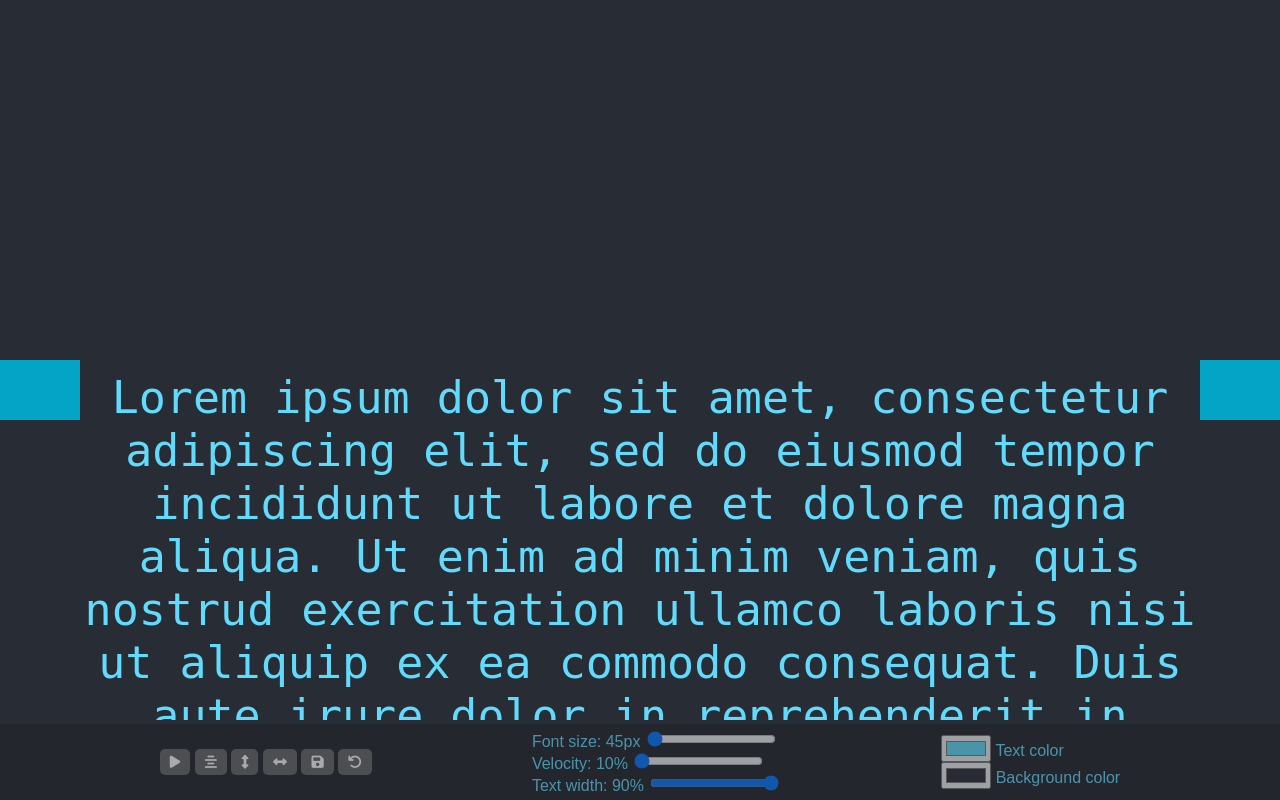
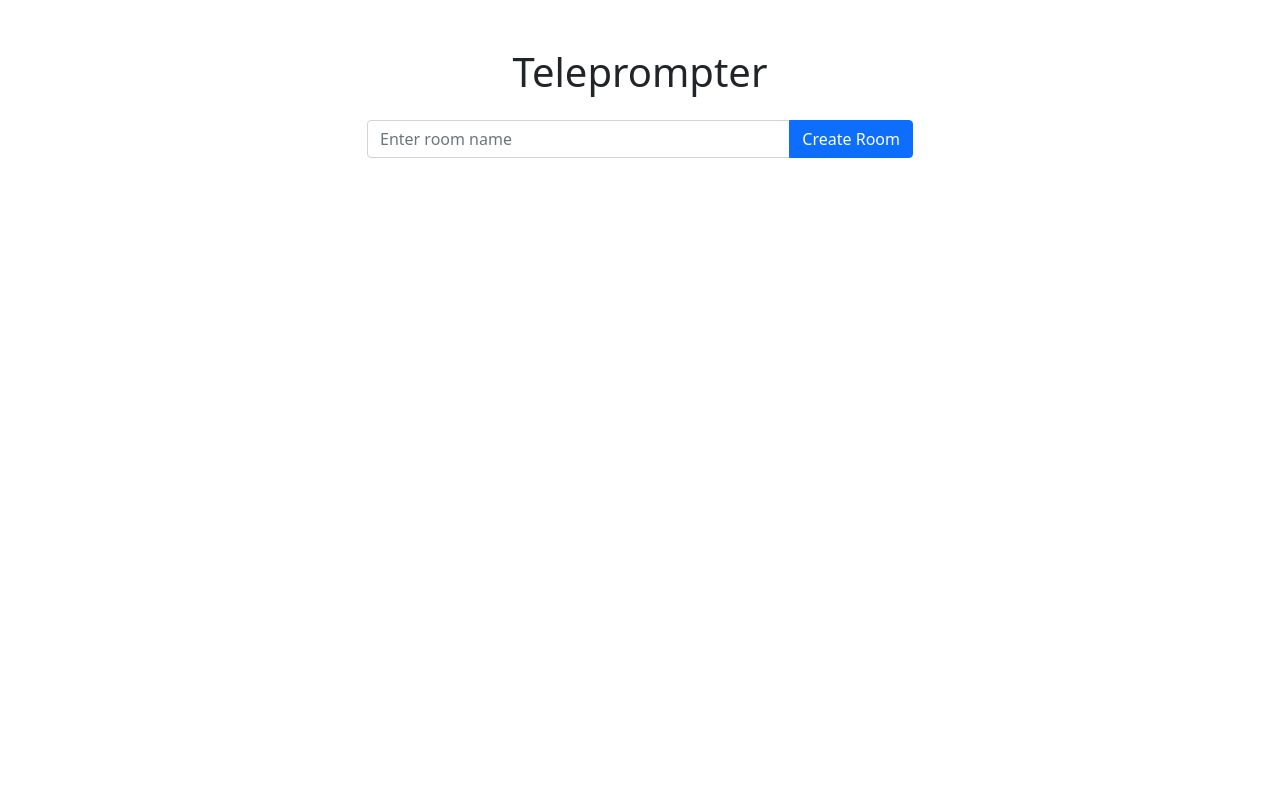
Before and after one commit to SwayLtd/Teleprompter, a Flask app: page / in a window 1280 px wide. Run offline with Flask 3, Linux system fonts and the light colour scheme; data that the repository does not hold is empty; some libraries are stand-ins or nearby versions; grey boxes are pictures that could not be loaded.

Commit message:
Room system with names and IDs
Changing the system to be able to create rooms with unique ID and custom or auto-generated room names.

+ Redirection to room not found page
+ Redirection to URL/r/ROOM_ID

> Renaming files to room.***

* Fixing index.html style.

```diff
--- a/app.py
+++ b/app.py
@@ -1,47 +1,86 @@
-from flask import Flask, render_template, session, request, jsonify
-from flask_socketio import SocketIO, emit
+from flask import Flask, render_template, session, request, jsonify, redirect, url_for
+from flask_socketio import SocketIO, emit, join_room, leave_room
+import random, string
 
+# Initialize Flask app and SocketIO
 app = Flask(__name__)
 app.config['SECRET_KEY'] = 'bewr_prompter'
 socketio = SocketIO(app)
 
 # A dictionary to store the state data
-state = {}
+room_state = {}
 
-@app.route('/save_state', methods=['POST'])
-def save_state():
-    global state
-    state = request.get_json()
-    return jsonify({'result': 'success'})
+# Function to generate a random ID with a default length of 11
+def generate_random_id(length=11):
+    allowed_chars = string.ascii_letters + string.digits + '-_'
+    return ''.join(random.choice(allowed_chars) for _ in range(length))
 
-@app.route('/load_state', methods=['GET'])
-def load_state():
-    return jsonify(state)
-
+# Route for the creation of a new room
 @app.route('/')
 def index():
     return render_template('index.html')
 
+# Route to create a new room
+@app.route('/create_room', methods=['POST'])
+def create_room():
+    room_name = request.form.get('room_name', '').strip()
+    room_id = generate_random_id()
+    room_state[room_id] = {'room_name': room_name}
+    return jsonify({'redirect_url': url_for('room', room_id=room_id)})
+
+# Route to join a specific room
+@app.route('/r/<room_id>')
+def room(room_id):
+    if room_id not in room_state:
+        return redirect(url_for('room_not_found'))
+    room_name = room_state[room_id].get('room_name', 'Unnamed Room')
+    return render_template('room.html', room_id=room_id, room_name=room_name)
+
+# Socket event when a user joins a room
+@socketio.on('join_room')
+def on_join(data):
+    room_id = data['room_id']
+    join_room(room_id)
+    if room_id in room_state:
+        emit('update_text', room_state[room_id])
+
+# Route for the 404 page
+@app.route('/notfound')
+def room_not_found():
+    return render_template('errors/404.html'), 404
+
+# Route to save the state of a room
+@app.route('/save_state', methods=['POST'])
+def save_state():
+    state_data = request.get_json()
+    room_id = state_data['room_id']
+    room_state[room_id] = state_data
+    return jsonify({'result': 'success'})
+
+# Route to load the state of a room
+@app.route('/load_state', methods=['GET'])
+def load_state():
+    room_id = request.args.get('room_id')
+    if room_id in room_state:
+        return jsonify(room_state[room_id])
+    else:
+        return jsonify({})
+
+# Socket event when the text is updated in a room
 @socketio.on('text_updated')
 def handle_text_update(data):
-    session['text'] = data['text']
-    session['fontSize'] = data['fontSize']
-    session['scrollTop'] = data['scrollTop']
-    session['isPlaying'] = data['isPlaying']
-    session['speed'] = data['speed']
-    emit('update_text', data, broadcast=True)
+    room_id = data['room_id']
+    room_state[room_id] = data
+    emit('update_text', data, room=room_id, include_self=False)
 
+# Socket event when a user requests the initial state of a room
 @socketio.on('request_initial_state')
-def handle_initial_state():
-    if 'text' in session:
-        emit('update_text', {
-            'text': session['text'],
-            'fontSize': session['fontSize'],
-            'scrollTop': session['scrollTop'],
-            'isPlaying': session['isPlaying'],
-            'speed': session['speed']
-        })
+def handle_initial_state(data):
+    room_id = data['room_id']
+    if room_id in room_state:
+        emit('update_text', room_state[room_id])
 
+# Run the Flask app
 if __name__ == '__main__':
     app.run(host='0.0.0.0', port=5000)
     # socketio.run(app)
--- a/static/css/style.css
+++ b/static/css/room.css
@@ -9,6 +9,20 @@ body {
     padding: 0;
     overflow: hidden;
     box-sizing: border-box;
+}
+
+.room-information {
+    position: fixed;
+    top: 0;
+    left: 0;
+    width: 100%;
+    height: 5%;
+    background-color: rgba(0, 0, 0, 0.2);
+    display: flex;
+    justify-content: space-between;
+    align-items: center;
+    padding: 0 10px;
+    z-index: 1;
 }
 
 .prompter-text {
--- a/static/js/main.js
+++ b/static/js/room.js
@@ -1,15 +1,20 @@
 // Establish a connection with the server
 const socket = io.connect('http://' + document.domain + ':' + location.port);
+// Get the room_id from the URL (assuming it's in the format /room/<room_id>)
+const room_id = window.location.pathname.split('/')[2];
+
 let isPlaying = false;
 let autoScrollInterval;
 
 // When the socket connects to the server, print a message to the console
 socket.on('connect', () => {
     console.log('Connected');
+    socket.emit('join_room', { 'room_id': room_id });
 });
 
 // When the server sends an 'update_text' event
 socket.on('update_text', data => {
+    if (data['room_id'] === room_id) {
         // Update the content of the synced text area and its properties
         $('#sync-text').html(data['text']);
         $('#sync-text').css('font-size', data['fontSize'] + 'px');
@@ -25,20 +30,21 @@ socket.on('update_text', data => {
         $('#font-size-value').text(data['fontSize'] + 'px');
         $('#font-size').val(data['fontSize']);
         $('#reading-speed-value').text(getSpeed() * 100 + '%');
+    }
 });
 
 // When the 'Save' button is clicked, send the updated text and settings to the server
 $('#save-text').click(() => {
     let text = $('#sync-text').html();
     let fontSize = parseInt($('#sync-text').css('font-size'));
-    socket.emit('text_updated', { 'text': text, 'fontSize': fontSize, scrollTop: $('#sync-text').scrollTop(), 'isPlaying': isPlaying, 'speed': getSpeed() });
+    socket.emit('text_updated', { 'room_id': room_id, 'text': text, 'fontSize': fontSize, scrollTop: $('#sync-text').scrollTop(), 'isPlaying': isPlaying, 'speed': getSpeed() });
     saveState();
 });
 
 // When the font size or speed sliders are changed, send the updated settings to the server
 $('#font-size, #speed').on('input', () => {
     let fontSize = $('#font-size').val();
-    socket.emit('text_updated', { 'text': $('#sync-text').html(), 'fontSize': fontSize, scrollTop: $('#sync-text').scrollTop(), 'isPlaying': isPlaying, 'speed': getSpeed() });
+    socket.emit('text_updated', { 'room_id': room_id, 'text': $('#sync-text').html(), 'fontSize': fontSize, scrollTop: $('#sync-text').scrollTop(), 'isPlaying': isPlaying, 'speed': getSpeed() });
     saveState();
 });
 
@@ -47,7 +53,7 @@ $('#play-pause').on('click', () => {
     isPlaying = !isPlaying;
     let fontSize = parseInt($('#sync-text').css('font-size'));
     $('#play-pause').html(isPlaying ? '<i class="fas fa-pause"></i>' : '<i class="fas fa-play"></i>');
-    socket.emit('text_updated', { 'text': $('#sync-text').html(), 'fontSize': fontSize, scrollTop: $('#sync-text').scrollTop(), 'isPlaying': isPlaying, 'speed': getSpeed() });
+    socket.emit('text_updated', { 'room_id': room_id, 'text': $('#sync-text').html(), 'fontSize': fontSize, scrollTop: $('#sync-text').scrollTop(), 'isPlaying': isPlaying, 'speed': getSpeed() });
     toggleAutoScroll();
     saveState();
 });
@@ -131,14 +137,14 @@ $('#reset').click(() => {
     $('.arrow-right').css('left', '0');
     $('#sync-text-width-value').text('90%');
     localStorage.clear();
-    socket.emit('text_updated', { 'text': $('#sync-text').html(), 'fontSize': fontSize, scrollTop: $('#sync-text').scrollTop(), 'isPlaying': isPlaying, 'speed': getSpeed() });
+    socket.emit('text_updated', { 'room_id': room_id, 'text': $('#sync-text').html(), 'fontSize': fontSize, scrollTop: $('#sync-text').scrollTop(), 'isPlaying': isPlaying, 'speed': getSpeed() });
     saveState();
 });
 
 // Update the font size label when the font size slider is changed
 $('#font-size').on('input', () => {
     let fontSize = $('#font-size').val();
-    $('#font-size-value').text(fontSize);
+    $('#font-size-value').text(fontSize + 'px');
     $('#sync-text').css('font-size', fontSize + 'px');
 });
 
@@ -175,7 +181,7 @@ window.addEventListener('keydown', function (e) {
         isPlaying = !isPlaying;
         let fontSize = parseInt($('#sync-text').css('font-size'));
         $('#play-pause').html(isPlaying ? '<i class="fas fa-pause"></i>' : '<i class="fas fa-play"></i>');
-        socket.emit('text_updated', { 'text': $('#sync-text').html(), 'fontSize': fontSize, scrollTop: $('#sync-text').scrollTop(), 'isPlaying': isPlaying, 'speed': getSpeed() });
+        socket.emit('text_updated', { 'room_id': room_id, 'text': $('#sync-text').html(), 'fontSize': fontSize, scrollTop: $('#sync-text').scrollTop(), 'isPlaying': isPlaying, 'speed': getSpeed() });
         toggleAutoScroll();
         saveState();
     } else if (e.key === 'ArrowUp' || e.key === 'w' || e.key === 'W') {
@@ -186,7 +192,7 @@ window.addEventListener('keydown', function (e) {
             let fontSize = parseInt($('#sync-text').css('font-size'));
             $('#speed').val(speed * 10);
             $('#reading-speed-value').text(speed * 100 + '%');
-            socket.emit('text_updated', { 'text': $('#sync-text').html(), 'fontSize': fontSize, scrollTop: $('#sync-text').scrollTop(), 'isPlaying': isPlaying, 'speed': getSpeed() });
+            socket.emit('text_updated', { 'room_id': room_id, 'text': $('#sync-text').html(), 'fontSize': fontSize, scrollTop: $('#sync-text').scrollTop(), 'isPlaying': isPlaying, 'speed': getSpeed() });
             saveState();
         }
     } else if (e.key === 'ArrowDown' || e.key === 's' || e.key === 'S') {
@@ -197,7 +203,7 @@ window.addEventListener('keydown', function (e) {
             let fontSize = parseInt($('#sync-text').css('font-size'));
             $('#speed').val(speed * 10);
             $('#reading-speed-value').text(speed * 100 + '%');
-            socket.emit('text_updated', { 'text': $('#sync-text').html(), 'fontSize': fontSize, scrollTop: $('#sync-text').scrollTop(), 'isPlaying': isPlaying, 'speed': getSpeed() });
+            socket.emit('text_updated', { 'room_id': room_id, 'text': $('#sync-text').html(), 'fontSize': fontSize, scrollTop: $('#sync-text').scrollTop(), 'isPlaying': isPlaying, 'speed': getSpeed() });
             saveState();
         }
     } // increase font size
@@ -206,7 +212,7 @@ window.addEventListener('keydown', function (e) {
         fontSize += 1;
         $('#font-size').val(fontSize);
         $('#font-size-value').text(fontSize + 'px');
-        socket.emit('text_updated', { 'text': $('#sync-text').html(), 'fontSize': fontSize, scrollTop: $('#sync-text').scrollTop(), 'isPlaying': isPlaying, 'speed': getSpeed() });
+        socket.emit('text_updated', { 'room_id': room_id, 'text': $('#sync-text').html(), 'fontSize': fontSize, scrollTop: $('#sync-text').scrollTop(), 'isPlaying': isPlaying, 'speed': getSpeed() });
         saveState();
     } // decrease font size
     else if (e.key === 'ArrowLeft') {
@@ -214,7 +220,7 @@ window.addEventListener('keydown', function (e) {
         fontSize -= 1;
         $('#font-size').val(fontSize);
         $('#font-size-value').text(fontSize + 'px');
-        socket.emit('text_updated', { 'text': $('#sync-text').html(), 'fontSize': fontSize, scrollTop: $('#sync-text').scrollTop(), 'isPlaying': isPlaying, 'speed': getSpeed() });
+        socket.emit('text_updated', { 'room_id': room_id, 'text': $('#sync-text').html(), 'fontSize': fontSize, scrollTop: $('#sync-text').scrollTop(), 'isPlaying': isPlaying, 'speed': getSpeed() });
         saveState();
     } // increase font size
     else if (e.key === 'ArrowRight') {
@@ -222,7 +228,7 @@ window.addEventListener('keydown', function (e) {
         fontSize += 1;
         $('#font-size').val(fontSize);
         $('#font-size-value').text(fontSize + 'px');
-        socket.emit('text_updated', { 'text': $('#sync-text').html(), 'fontSize': fontSize, scrollTop: $('#sync-text').scrollTop(), 'isPlaying': isPlaying, 'speed': getSpeed() });
+        socket.emit('text_updated', { 'room_id': room_id, 'text': $('#sync-text').html(), 'fontSize': fontSize, scrollTop: $('#sync-text').scrollTop(), 'isPlaying': isPlaying, 'speed': getSpeed() });
         saveState();
     }
 });
@@ -239,7 +245,7 @@ window.addEventListener('wheel', (e) => {
                 let fontSize = parseInt($('#sync-text').css('font-size'));
                 $('#speed').val(speed * 10);
                 $('#reading-speed-value').text(speed * 100 + '%');
-                socket.emit('text_updated', { 'text': $('#sync-text').html(), 'fontSize': fontSize, scrollTop: $('#sync-text').scrollTop(), 'isPlaying': isPlaying, 'speed': getSpeed() });
+                socket.emit('text_updated', { 'room_id': room_id, 'text': $('#sync-text').html(), 'fontSize': fontSize, scrollTop: $('#sync-text').scrollTop(), 'isPlaying': isPlaying, 'speed': getSpeed() });
                 saveState();
             }
         } else {
@@ -250,7 +256,7 @@ window.addEventListener('wheel', (e) => {
                 let fontSize = parseInt($('#sync-text').css('font-size'));
                 $('#speed').val(speed * 10);
                 $('#reading-speed-value').text(speed * 100 + '%');
-                socket.emit('text_updated', { 'text': $('#sync-text').html(), 'fontSize': fontSize, scrollTop: $('#sync-text').scrollTop(), 'isPlaying': isPlaying, 'speed': getSpeed() });
+                socket.emit('text_updated', { 'room_id': room_id, 'text': $('#sync-text').html(), 'fontSize': fontSize, scrollTop: $('#sync-text').scrollTop(), 'isPlaying': isPlaying, 'speed': getSpeed() });
                 saveState();
             }
         }
@@ -263,7 +269,7 @@ window.addEventListener('wheel', (e) => {
                 fontSize -= 1;
                 $('#font-size').val(fontSize);
                 $('#font-size-value').text(fontSize + 'px');
-                socket.emit('text_updated', { 'text': $('#sync-text').html(), 'fontSize': fontSize, scrollTop: $('#sync-text').scrollTop(), 'isPlaying': isPlaying, 'speed': getSpeed() });
+                socket.emit('text_updated', { 'room_id': room_id, 'text': $('#sync-text').html(), 'fontSize': fontSize, scrollTop: $('#sync-text').scrollTop(), 'isPlaying': isPlaying, 'speed': getSpeed() });
                 saveState();
             }
         } else {
@@ -273,7 +279,7 @@ window.addEventListener('wheel', (e) => {
                 fontSize += 1;
                 $('#font-size').val(fontSize);
                 $('#font-size-value').text(fontSize + 'px');
-                socket.emit('text_updated', { 'text': $('#sync-text').html(), 'fontSize': fontSize, scrollTop: $('#sync-text').scrollTop(), 'isPlaying': isPlaying, 'speed': getSpeed() });
+                socket.emit('text_updated', { 'room_id': room_id, 'text': $('#sync-text').html(), 'fontSize': fontSize, scrollTop: $('#sync-text').scrollTop(), 'isPlaying': isPlaying, 'speed': getSpeed() });
                 saveState();
             }
         }
@@ -308,7 +314,8 @@ function saveState() {
         speed: getSpeed(),
         isPlaying: isPlaying,
         text: $('#sync-text').html(),
-        scrollTop: $('#sync-text').scrollTop()
+        scrollTop: $('#sync-text').scrollTop(),
+        room_id: room_id,
     };
 
     $.ajax({
@@ -330,6 +337,7 @@ function loadState() {
     $.ajax({
         url: '/load_state',
         method: 'GET',
+        data: { 'room_id': room_id },
         success: function (state) {
             if (state) {
                 $('#sync-text').html(state.text || '\n\n\n\n\n\n\nLorem ipsum dolor sit amet, consectetur adipiscing elit, sed do eiusmod tempor incididunt ut labore et dolore magna aliqua. Ut enim ad minim veniam, quis nostrud exercitation ullamco laboris nisi ut aliquip ex ea commodo consequat. Duis aute irure dolor in reprehenderit in voluptate velit esse cillum dolore eu fugiat nulla pariatur. Excepteur sint occaecat cupidatat non proident, sunt in culpa qui officia deserunt mollit anim id est laborum.\n\n\n\n\n\n\n');
--- a/templates/index.html
+++ b/templates/index.html
@@ -1,5 +1,3 @@
-<!-- Depending of the font size, add a padding-top and padding-bottom on the prompt text -->
-
 <!DOCTYPE html>
 <html lang="en">
 
@@ -9,56 +7,55 @@
     <meta name="viewport" content="width=device-width, initial-scale=1.0">
     <title>Teleprompter</title>
     <link rel="icon" type="image/x-icon" href="https://cdn-icons-png.flaticon.com/512/4178/4178541.png">
-    <link rel="stylesheet" href="https://cdnjs.cloudflare.com/ajax/libs/font-awesome/6.1.0/css/all.min.css">
-    <link rel="stylesheet" href="/static/css/style.css">
+    <link href="https://cdn.jsdelivr.net/npm/bootstrap@5.1.3/dist/css/bootstrap.min.css" rel="stylesheet"
+        integrity="sha384-1BmE4kWBq78iYhFldvKuhfTAU6auU8tT94WrHftjDbrCEXSU1oBoqyl2QvZ6jIW3" crossorigin="anonymous">
+    <script src="https://code.jquery.com/jquery-3.6.0.min.js"></script>
+    <script src="https://cdn.jsdelivr.net/npm/@popperjs/core@2.10.2/dist/umd/popper.min.js"
+        integrity="sha384-7+zCNj/IqJ95wo16oMtfsKbZ9ccEh31eOz1HGyDuCQ6wgnyJNSYdrPa03rtR1zdB"
+        crossorigin="anonymous"></script>
+    <script src="https://cdn.jsdelivr.net/npm/bootstrap@5.1.3/dist/js/bootstrap.min.js"
+        integrity="sha384-QJHtvGhmr9XOIpI6YVutG+2QOK9T+ZnN4kzFN1RtK3zEFEIsxhlmWl5/YESvpZ13"
+        crossorigin="anonymous"></script>
     <script src="https://cdnjs.cloudflare.com/ajax/libs/socket.io/4.0.1/socket.io.min.js"></script>
-    <script src="https://code.jquery.com/jquery-3.6.0.min.js"></script>
 </head>
 
 <body>
-    <div class="prompter">
-        <pre id="sync-text" class="prompter-text"
-            contenteditable="plaintext-only"></pre>
-        <div class="controls">
-            <div>
-                <button id="play-pause" class="btn" title="Play/pause""><i class=" fas fa-play"></i></button>
-                <button id="toggle-align" class="btn" title="Change text alignment"><i
-                        class="fas fa-align-center"></i></button>
-                <button id="invert-v" class="btn" title="Revert text vertically"><i
-                        class="fas fa-arrows-alt-v"></i></button>
-                <button id="invert-h" class="btn" title="Revert text horizontally"><i
-                        class="fas fa-arrows-alt-h"></i></button>
-                <button id="save-text" class="btn" title="Save text changes"><i class="fas fa-save"></i></button>
-                <button id="reset" class="btn" title="Reset local settings"><i class="fas fa-undo"></i></button>
-            </div>
-            <div>
-                <div>
-                    Font size: <span id="font-size-value"></span>
-                    <input id="font-size" type="range" min="45" max="72" value="45">
-                </div>
-                <div>
-                    Velocity: <span id="reading-speed-value"></span>
-                    <input id="speed" type="range" min="1" max="10" value="1">
-                </div>
-                <div>
-                    Text width: <span id="sync-text-width-value"></span>
-                    <input id="sync-text-width" type="range" min="45" max="90" value="90">
-                </div>
-            </div>
-            <div>
-                <div>
-                    <input id="text-color" type="color" value="#61dafb"> Text color
-                </div>
-                <div>
-                    <input id="bg-color" type="color" value="#282c34"> Background color
-                </div>
+    <div class="container mt-5">
+        <h1 class="text-center mb-4">Teleprompter</h1>
+        <div class="row">
+            <div class="col-md-6 offset-md-3">
+                <form id="create-room-form" method="post" action="/create_room">
+                    <div class="input-group">
+                        <input type="text" class="form-control" id="room-name" name="room_name" placeholder="Enter room name">
+                        <button type="submit" class="btn btn-primary">Create Room</button>
+                    </div>
+                </form>
             </div>
         </div>
     </div>
-    <img class="arrow arrow-left" src="https://cdn-icons-png.flaticon.com/512/57/57043.png" alt="Arrow left" />
-    <img class="arrow arrow-right" src="https://cdn-icons-png.flaticon.com/512/57/57043.png" alt="Arrow right" />
+    <script>
+        // Function to generate a random room name
+        function generateRandomName() {
+            const words = ["apple", "banana", "cherry", "date", "fig", "grape", "kiwi", "lemon", "mango", "nectarine", "orange", "papaya", "quince", "raspberry", "strawberry", "tangerine", "ugli", "vanilla", "watermelon", "xigua", "yuzu", "zucchini"];
+            return words[Math.floor(Math.random() * words.length)] + '-' + words[Math.floor(Math.random() * words.length)] + '-' + words[Math.floor(Math.random() * words.length)];
+        }
 
-    <script src="/static/js/main.js"></script>
+        // Document ready event handler
+        $(document).ready(() => {
+            // Create room form submit event handler
+            $('#create-room-form').submit(e => {
+                e.preventDefault();
+                let roomName = $('#room-name').val().trim();
+                if (roomName.length === 0) {
+                    roomName = generateRandomName();
+                }
+                // Send the room name to the server, whether entered by the user or generated randomly.
+                $.post('/create_room', { room_name: roomName }, (response) => {
+                    window.location.href = response.redirect_url;
+                });
+            });
+        });
+    </script>
 </body>
 
 </html>
```
Also changed, not shown: templates/errors/404.html (added, +25 -0 lines), templates/room.html (added, +63 -0 lines). Lines whose indentation alone changed are shown as unchanged.
